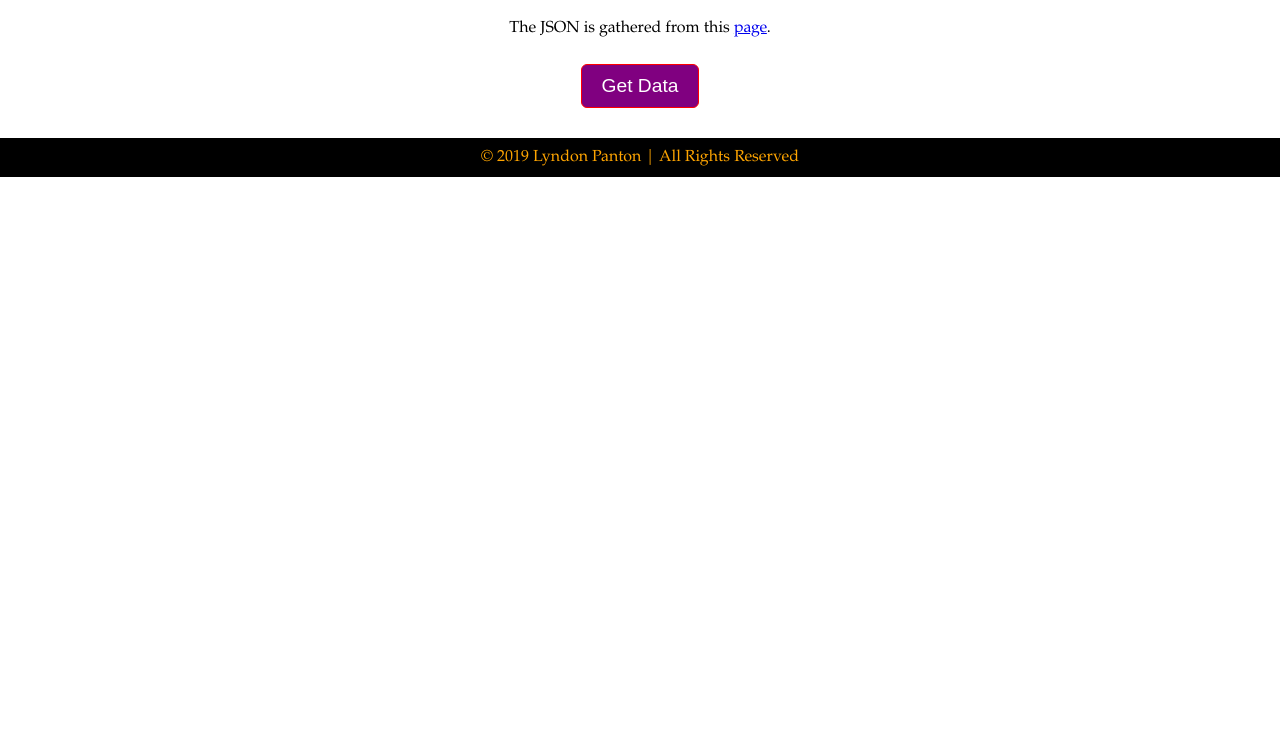
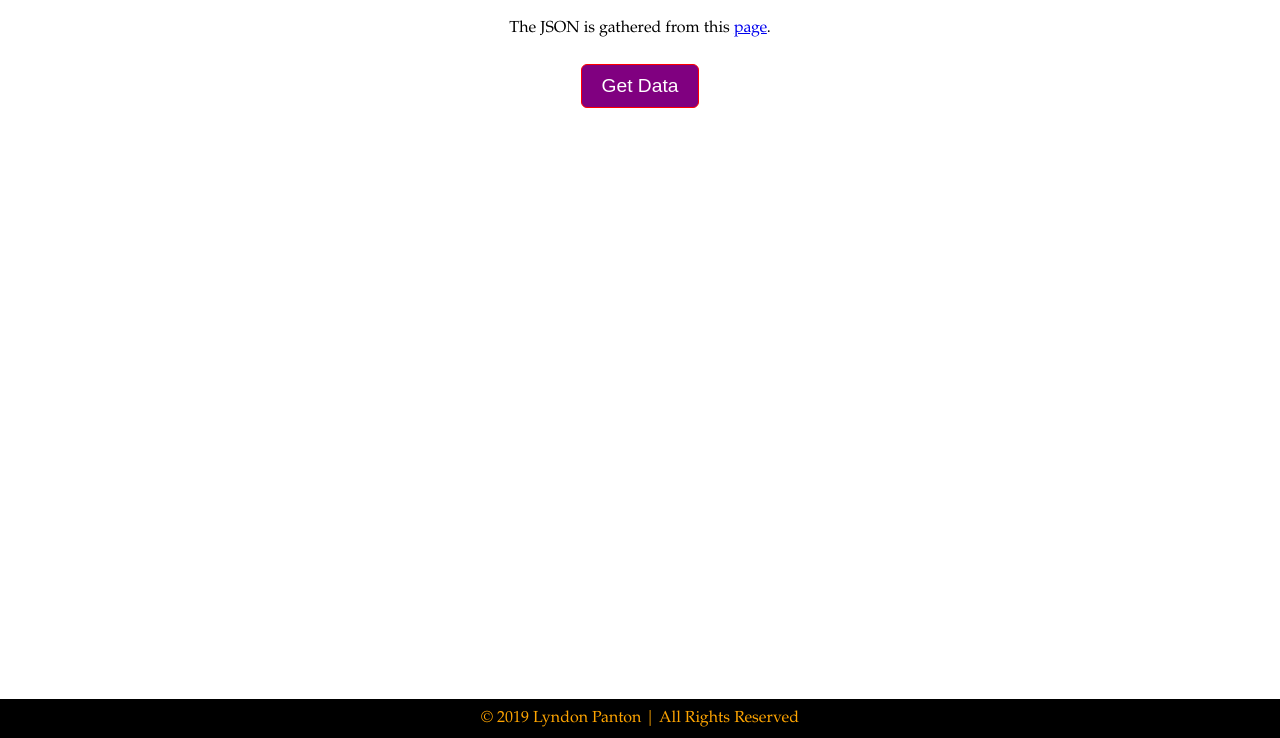
Before and after one commit to LyndonPanton/GatheringJSONData, a plain HTML site: page index.html in a window 1280 px wide. Shown: the part 62-800 px from the top of the page. Drawn offline with Linux system fonts and the light colour scheme.

Commit message:
Gave the footer a fixed position

```diff
--- a/css/styles.css
+++ b/css/styles.css
@@ -9,7 +9,10 @@ body, html {
 }
 
 footer {
+    position: fixed;
+    bottom: 0;
     margin-top: 20px;
+    min-width: 100%;
     padding: 10px 0px;
     background-color: black;
     color: orange;
```
